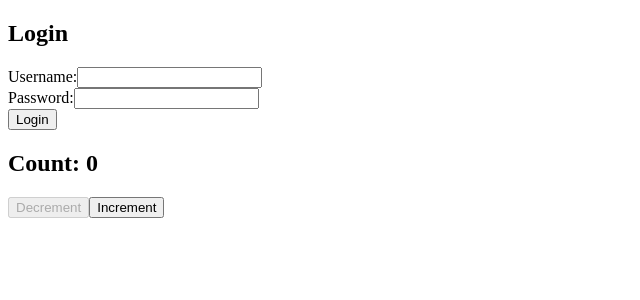
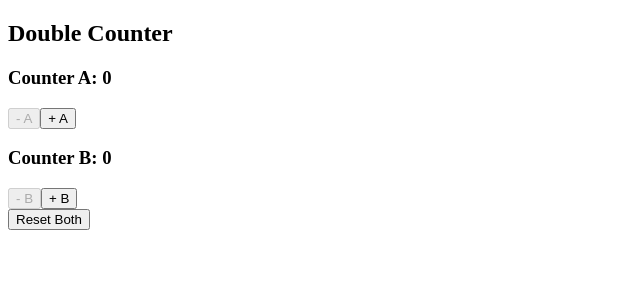
Before and after one commit to sadak15/react-ex, a React (Vite) app: page / in a window 1280 px wide. Shown: the top 300 px of the page, without its empty margins (0-640 px from the left). Built offline with nearby package versions, Linux system fonts and the light colour scheme.

Commit message:
counter Reducer

```diff
--- a/src/App.jsx
+++ b/src/App.jsx
@@ -1,6 +1,7 @@
 
 import LoginForm from "./Login";
 import Counter from "./Counter";
+import DoubleCounter from "./doubleCounterReducer"
 
 const App = () => {
   const users = [
@@ -10,8 +11,9 @@ const App = () => {
 
   return (
     <div>
-      <LoginForm/>
-      <Counter/>
+      {/* <LoginForm/>
+      <Counter/> */}
+      <DoubleCounter/>
     </div>
   );
 };
--- /dev/null
+++ b/src/doubleCounterReducer.jsx
@@ -0,0 +1,103 @@
+import React, { useReducer } from "react";
+
+
+export const initialState = {
+  counterA: 0,
+  counterB: 0,
+};
+
+export function doubleCounterReducer(state, action) {
+  switch (action.type) {
+    case "INCREMENT_A":
+      return {
+        ...state,
+        counterA: state.counterA + 1,
+      };
+
+    case "DECREMENT_A":
+      return {
+        ...state,
+        counterA: state.counterA > 0 ? state.counterA - 1 : 0,
+      };
+
+    case "INCREMENT_B":
+      return {
+        ...state,
+        counterB: state.counterB + 1,
+      };
+
+    case "DECREMENT_B":
+      return {
+        ...state,
+        counterB: state.counterB > 0 ? state.counterB - 1 : 0,
+      };
+
+    case "RESET_ALL":
+      return initialState;
+
+    default:
+      return state;
+  }
+}
+
+
+
+
+
+
+const DoubleCounter = () => {
+  const [state, dispatch] = useReducer(
+    doubleCounterReducer,
+    initialState
+  );
+
+  return (
+    <div>
+      <h2>Double Counter</h2>
+
+      <div>
+        <h3>Counter A: {state.counterA}</h3>
+
+        <button
+          onClick={() => dispatch({ type: "DECREMENT_A" })}
+          disabled={state.counterA === 0}
+        >
+          - A
+        </button>
+
+        <button
+          onClick={() => dispatch({ type: "INCREMENT_A" })}
+        >
+          + A
+        </button>
+      </div>
+
+      <div>
+        <h3>Counter B: {state.counterB}</h3>
+
+        <button
+          onClick={() => dispatch({ type: "DECREMENT_B" })}
+          disabled={state.counterB === 0}
+        >
+          - B
+        </button>
+
+        <button
+          onClick={() => dispatch({ type: "INCREMENT_B" })}
+        >
+          + B
+        </button>
+      </div>
+
+      <div>
+        <button
+          onClick={() => dispatch({ type: "RESET_ALL" })}
+        >
+          Reset Both
+        </button>
+      </div>
+    </div>
+  );
+};
+
+export default DoubleCounter;
```
